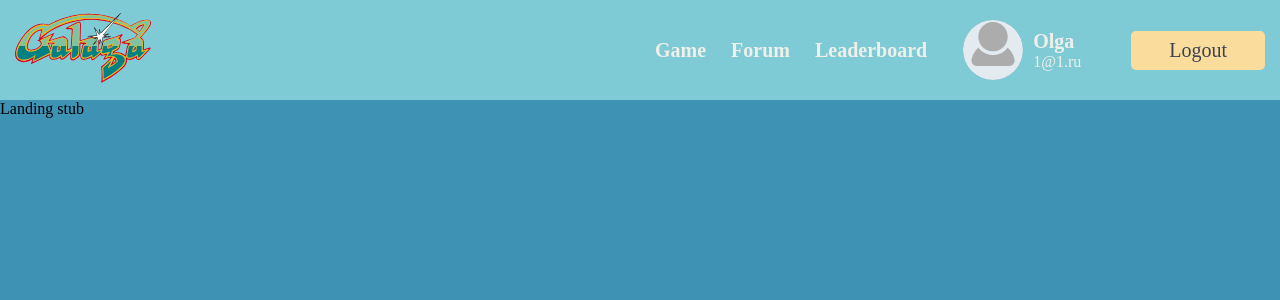
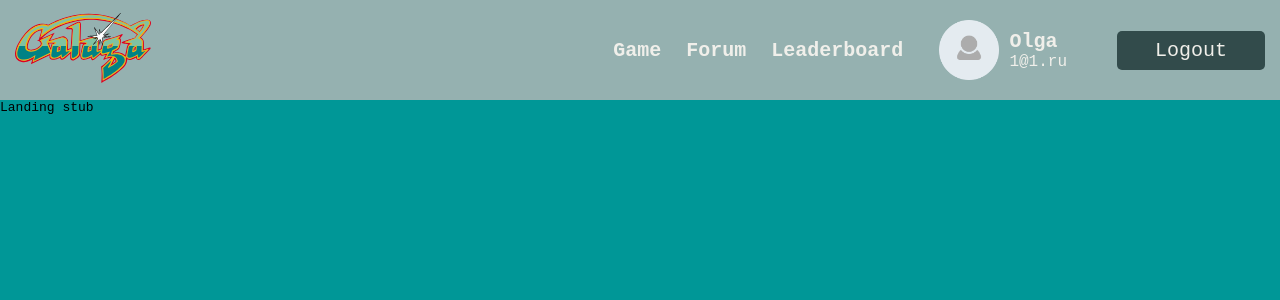
Before and after one commit to mccorn/RE4M_game, a React (Vite) app in the folder packages/client/: page / in a window 1280 px wide. Shown: the top 300 px of the page. Built offline with nearby package versions, Linux system fonts and the light colour scheme.

Commit message:
feature/R4SU-11 styles improved

```diff
--- a/packages/client/src/assets/variables.scss
+++ b/packages/client/src/assets/variables.scss
@@ -1,11 +1,10 @@
 /* common */
 
-$backgroundColor: #3e92b3;
-$backgroundColorSecondary: #7ecbd5;
+$backgroundColor: #009797;
+$backgroundColorSecondary: #95b1b0;
 $textColor: #f0efea;
-$textColorSecondary: #f8cd6b;
-$textColorDark: #3f4151;
-$alertColor: #c1564b;
+$textColorSecondary: #80472d;
+$alertColor: #ff8749;
 
 $fontSizeLarge: 30px;
 $fontSizeMedium: 20px;
@@ -13,7 +12,7 @@ $fontSizeSmall: 16px;
 
 /* button */
 
-$buttonBackgroundColor: #fadd9c;
+$buttonBackgroundColor: #324b4b;
 
 /* header */
 $headerHeight: 70px;
--- a/packages/client/src/components/common/button/button.module.scss
+++ b/packages/client/src/components/common/button/button.module.scss
@@ -6,7 +6,11 @@
     background-color: $buttonBackgroundColor;
     border-radius: 5px;
     transition: background-color 0.3s ease;
-    color: $textColorDark;
+    color: $textColor;
+
+    &:hover {
+        background-color: lighten($buttonBackgroundColor, 5%);
+    }
 }
 
 .large {
--- a/packages/client/src/components/userInfo/userInfo.module.scss
+++ b/packages/client/src/components/userInfo/userInfo.module.scss
@@ -13,12 +13,10 @@
     width: 60px;
     height: 60px;
     border-radius: 30px;
-    background-color: $backgroundColor;
-    min-width: 60px;
-    overflow: hidden;
-    justify-content: center;
-    align-items: center;
-    display: flex;
+}
+
+.user__avatar-image {
+    height: 100%;
 }
 
 .user__info {
--- a/packages/client/src/components/userInfo/userInfo.tsx
+++ b/packages/client/src/components/userInfo/userInfo.tsx
@@ -16,7 +16,11 @@ const UserInfo: FC<TUserInfoProps> = ({ user }) => {
         <div className={style.user}>
             <div className={style.user__avatar}>
                 <Link to={RoutePaths.PROFILE}>
-                    <img alt="user avatar" src={calculateAvatarUrl(user.avatar)} />
+                    <img
+                        className={style['user__avatar-image']}
+                        alt="user avatar"
+                        src={calculateAvatarUrl(user.avatar)}
+                    />
                 </Link>
             </div>
             <div className={style.user__info}>
--- a/packages/client/src/layout/layout.module.scss
+++ b/packages/client/src/layout/layout.module.scss
@@ -6,7 +6,7 @@
     margin: 0;
     padding: 0;
     box-sizing: border-box;
-    font-family: Tektur;
+    font-family: monospace;
 }
 
 a,
--- /dev/null
+++ b/packages/client/src/pages/game/game.module.scss
@@ -0,0 +1,6 @@
+@import '@/assets/variables.scss';
+
+.game {
+    color: $alertColor;
+    font-size: 50px;
+}
--- a/packages/client/src/pages/game/game.tsx
+++ b/packages/client/src/pages/game/game.tsx
@@ -1,4 +1,15 @@
 import React, { FC } from 'react';
+import style from './game.module.scss';
+import Button from '@/components/common/button/button';
 
-const Game: FC = () => <div>Game stub</div>;
+const Game: FC = () => (
+    <>
+        <div className={style.game}>Game stub</div>
+        <div>
+            <Button text="large" size="large" />
+            <Button text="medium" size="medium" />
+            <Button text="small" size="small" />
+        </div>
+    </>
+);
 export default Game;
```
